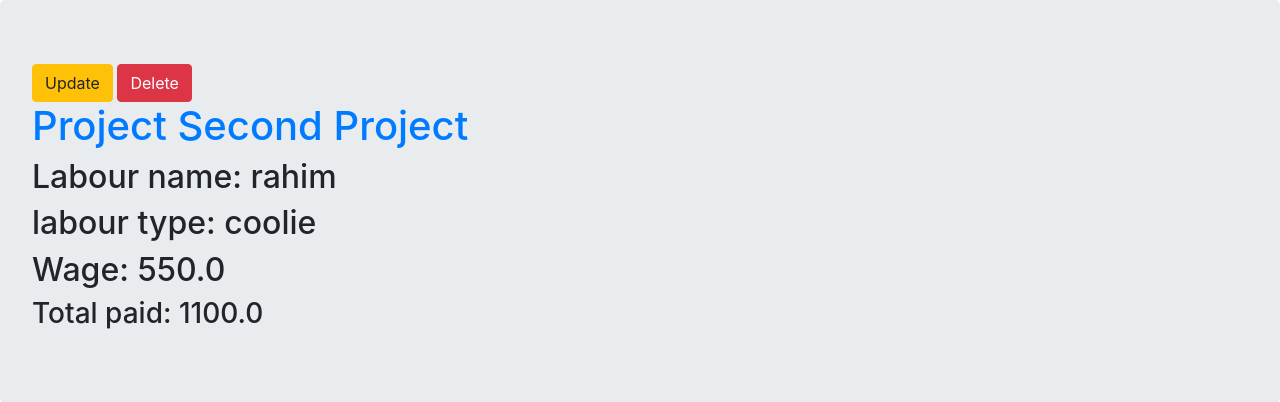
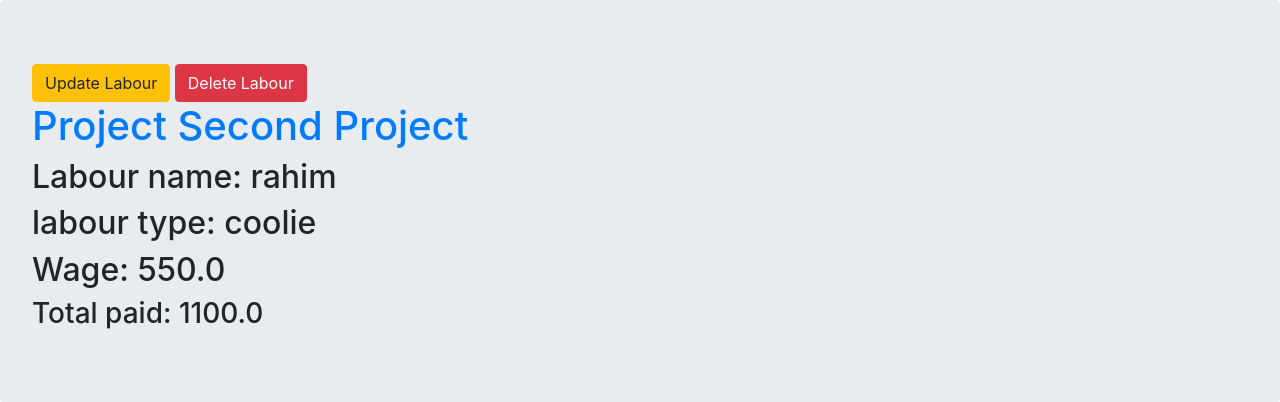
Before and after one commit to mddawood/Accounting-App, a Django app: page /labour/4/ in a window 1280 px wide. Shown: the part 56-458 px from the top of the page. Run offline with Django 3.2, Linux system fonts and the light colour scheme; a user stored in the database is signed in; data comes from the database, SQL or seed files in the repository; both versions use the stored data as it was after the commit; some libraries are stand-ins or nearby versions.

Commit message:
labour payments done

```diff
--- a/labours/templates/labours/labour_detail.html
+++ b/labours/templates/labours/labour_detail.html
@@ -2,8 +2,8 @@
 
 {% block content %}
 <div class="jumbotron section">
-  <a class='btn btn-warning' href="{% url 'labours:l_update' pk=labour.pk %}">Update</a>
-  <a class='btn btn-danger' href="{% url 'labours:l_delete' pk=labour.pk %}">Delete</a>
+  <a class='btn btn-warning' href="{% url 'labours:l_update' pk=labour.pk %}">Update Labour</a>
+  <a class='btn btn-danger' href="{% url 'labours:l_delete' pk=labour.pk %}">Delete Labour</a>
 
   <h1><a href="{% url 'projects:p_detail' slug=labour.project.slug %}">Project {{labour.project}}</a></h1>
   <h2>Labour name: {{labour.name}}</h2>
--- a/labours/views.py
+++ b/labours/views.py
@@ -57,6 +57,9 @@ def PaymentDeleteView(request, pk):
     payment = get_object_or_404(Payment, pk=pk)
     if request.method == "POST":
         l_pk = payment.labour.pk
+        refund = payment.total
+        payment.labour.total_pay -= refund
+        payment.labour.save()
         payment.delete()
         return redirect('labours:l_detail', pk=l_pk)
     return render(request, 'labours/payment_delete.html', {'labour':payment.labour})
--- a/materials/templates/materials/material_detail.html
+++ b/materials/templates/materials/material_detail.html
@@ -15,7 +15,7 @@
 </div>
 
 <div class="container section">
-  <a class='btn btn-primary' href="{% url 'materials:pay' pk=material.pk %}">Pay</a> <a class='btn btn-danger' href="{% url 'materials:m_delete' pk=material.pk %}">Delete</a>
+  <a class='btn btn-primary' href="{% url 'materials:pay' pk=material.pk %}">Pay</a>
   <br>
   <hr>
   {% for payment in  material.payments.all %}
```
Also changed, not shown: db.sqlite3.
